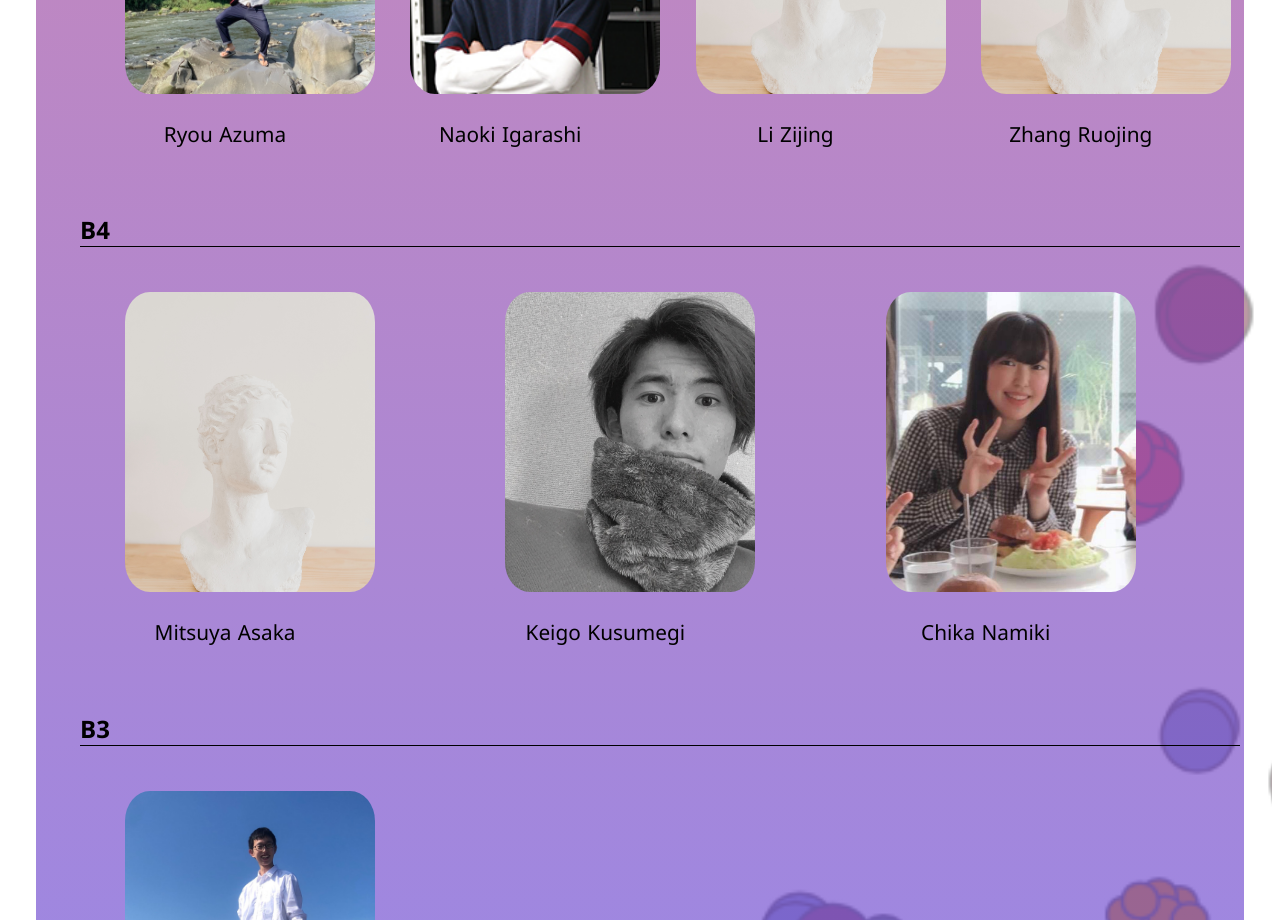
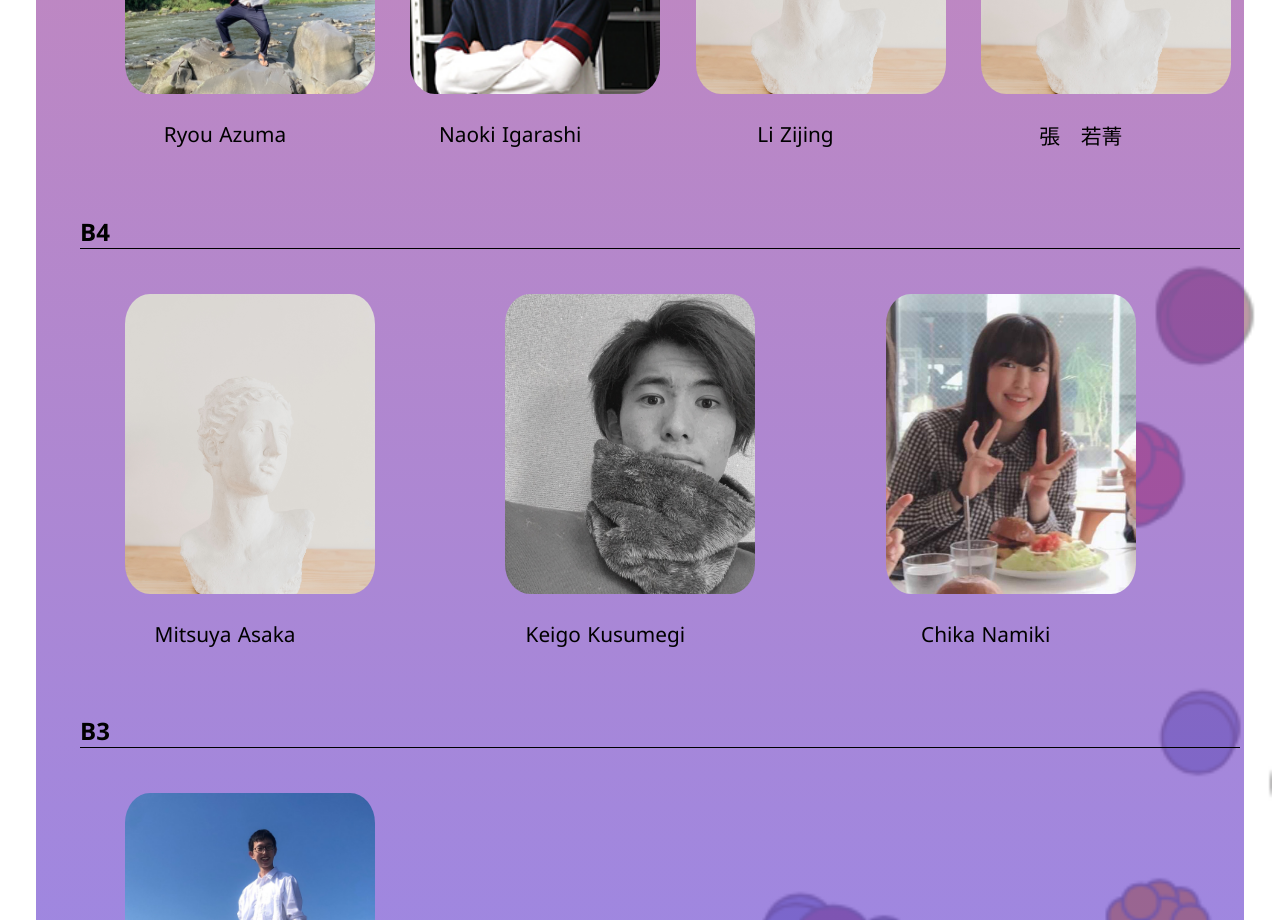
Before and after one commit to ZeroSano/homepage, a Nuxt app: page /member in a window 1280 px wide. Shown: the part 2080-3000 px from the top of the page. Built offline with nearby package versions, Linux system fonts and the light colour scheme.

Commit message:
change to chr

```diff
--- a/pages/member.vue
+++ b/pages/member.vue
@@ -41,7 +41,7 @@ export default {
                     {name_en: 'Ryou Azuma', img: "sanolab/profile/M1_azuma.JPG"},
                     {name_en: 'Naoki Igarashi ', img: "sanolab/profile/M1_Igarashi.jpg"},
                     {name_en: 'Li Zijing', img: "sanolab/profile/face.jpg"},
-                    {name_en: 'Zhang Ruojing', img: "sanolab/profile/face.jpg"}
+                    {name_en: '張　若菁', img: "sanolab/profile/face.jpg"}
                 ],
                 B4: [
                     {name_en: 'Mitsuya Asaka', img: "sanolab/profile/face.jpg"},
```
